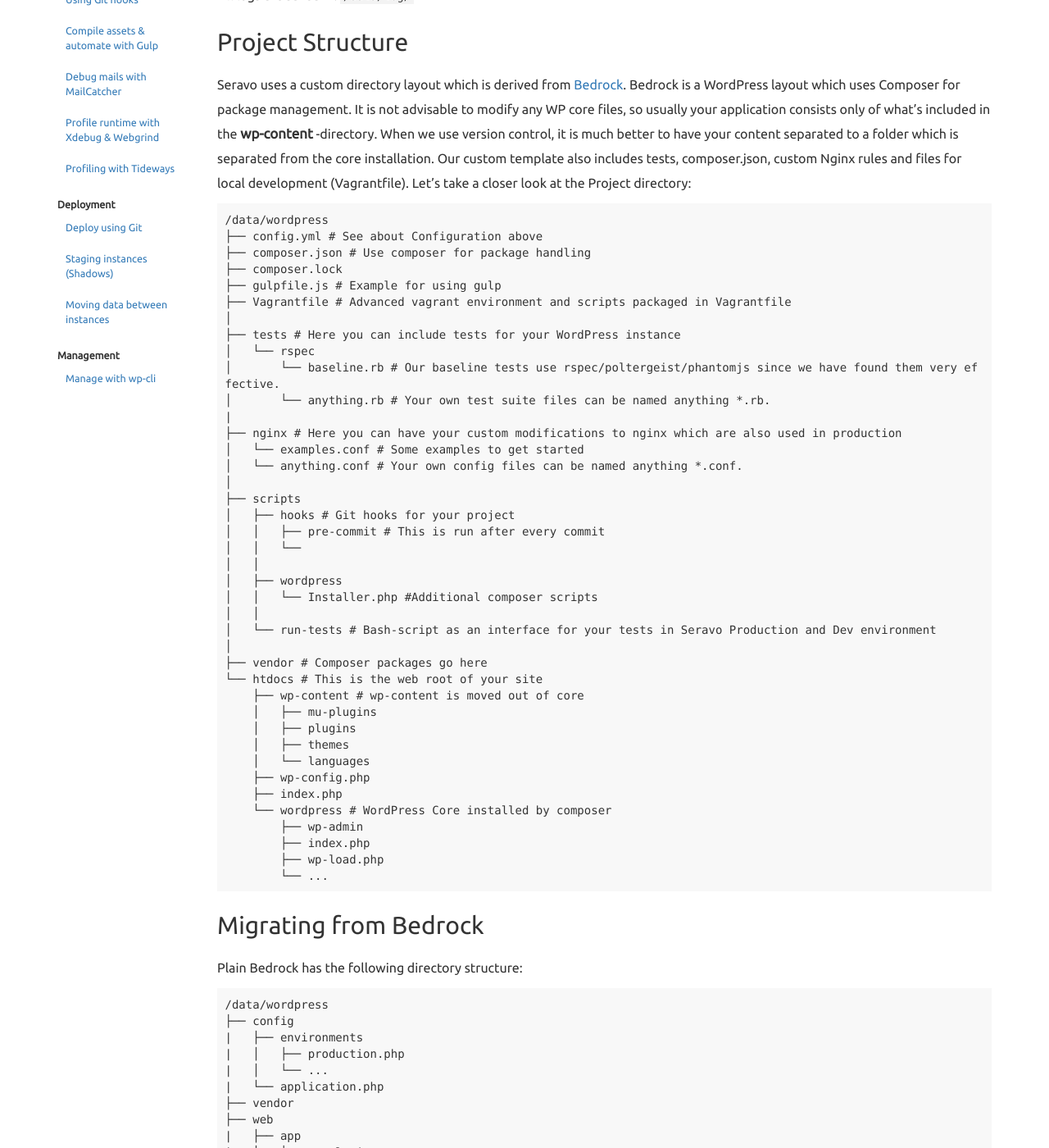
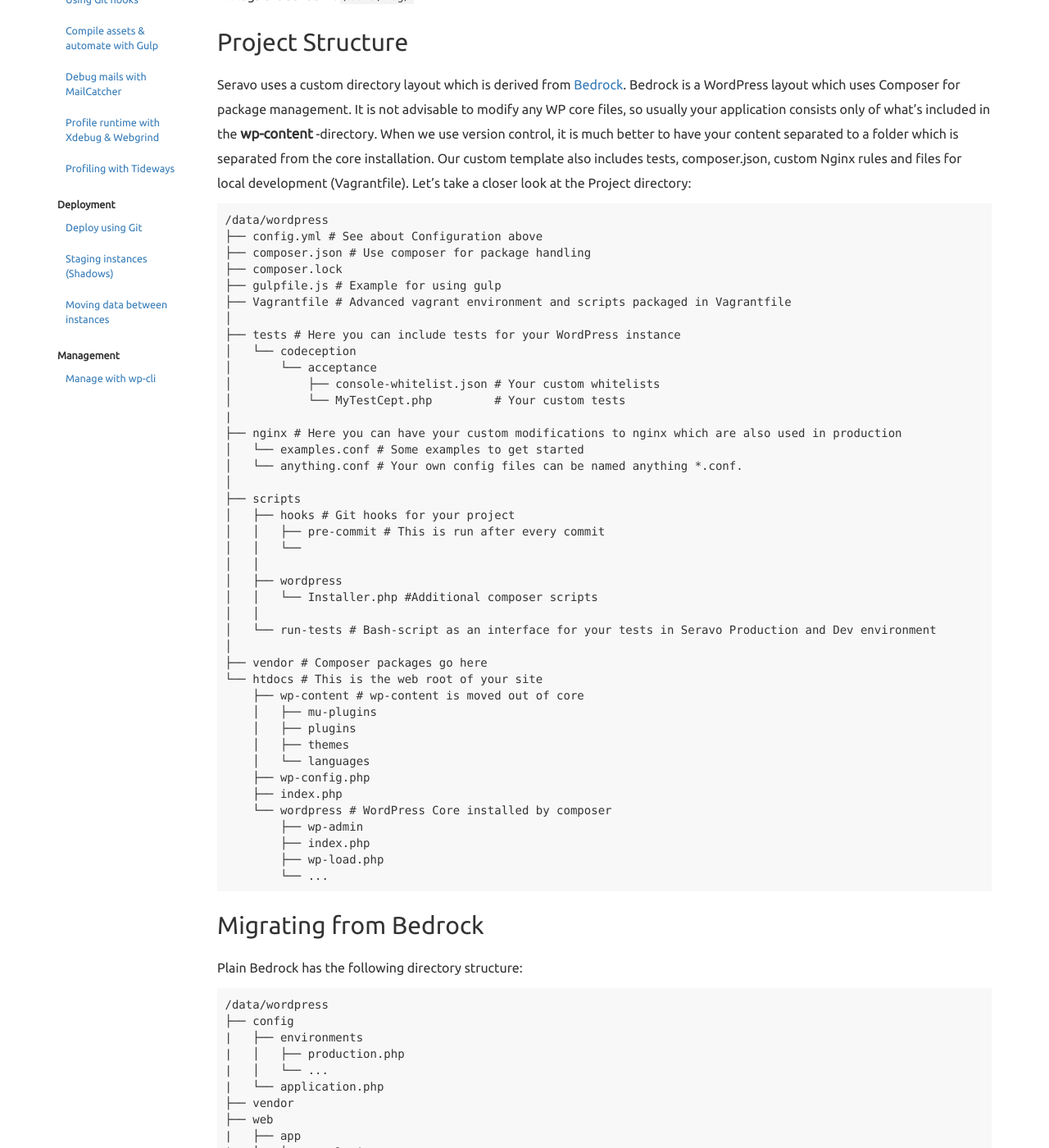
Before and after one commit to Seravo/docs, a Jekyll site: the page built from _posts/2015-10-15-data-locations.md, in a window 1280 px wide and 1400 px high, scrolled down 1256 px. Shown: the whole window at 82% size. Built offline with Jekyll 4.4.1, drawn with Linux system fonts in a browser that asks for light colours; nearby versions of some CDN libraries.

Commit message:
Clean away most mentions of Rspec tests now as they are no longer run

```diff
--- a/_posts/2015-10-15-data-locations.md
+++ b/_posts/2015-10-15-data-locations.md
@@ -49,9 +49,10 @@
 ├── Vagrantfile # Advanced vagrant environment and scripts packaged in Vagrantfile
 │
 ├── tests # Here you can include tests for your WordPress instance
-│   └── rspec
-│       └── baseline.rb # Our baseline tests use rspec/poltergeist/phantomjs since we have found them very effective.
-│       └── anything.rb # Your own test suite files can be named anything *.rb.
+│   └── codeception
+│       └── acceptance
+│           ├── console-whitelist.json # Your custom whitelists
+│           └── MyTestCept.php         # Your custom tests
 |
 ├── nginx # Here you can have your custom modifications to nginx which are also used in production
 │   └── examples.conf # Some examples to get started
```
Also changed, not shown: _posts/2015-10-11-integration-tests.md (+1 -1 lines), _posts/2015-10-12-using-git-hooks.md (+1 -1 lines), _posts/2015-10-13-available-commands.md (+1 -4 lines), _posts/2018-09-21-ng-integration-tests.md (+1 -5 lines).
